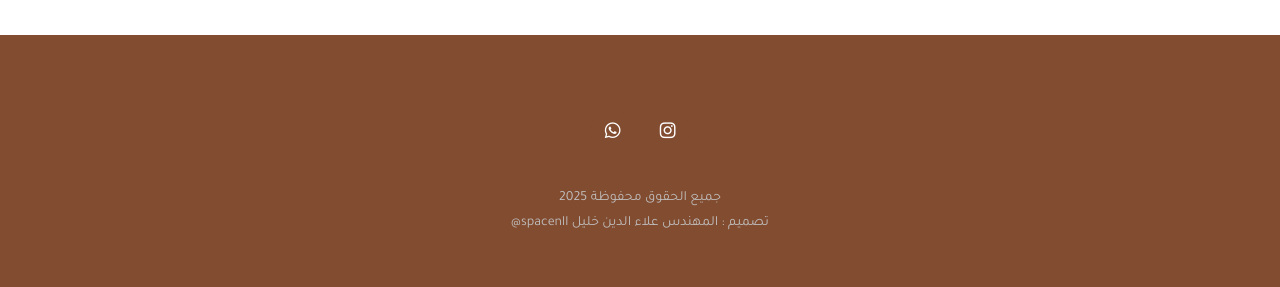
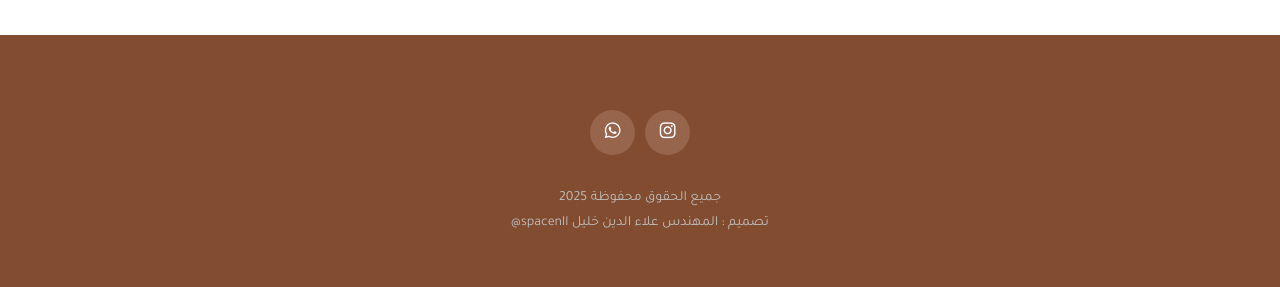
Before and after one commit to spacenll/home, a PHP site: page /shop in a window 1280 px wide. Shown: the part 5508-5795 px from the top of the page. Run offline with PHP 8.4, Linux system fonts and the light colour scheme; some libraries are stand-ins or nearby versions.

Commit message:
Update style.css

```diff
--- a/shop/style.css
+++ b/shop/style.css
@@ -13,7 +13,7 @@
 .social-icons .icon {
     text-decoration: none;
     color: #ffffff;
-    background-color: rgb(130 76 48 / 57%);
+    background-color: rgb(189 149 128 / 34%);
     padding: 10px;
     margin: 5px;
     border-radius: 50%;
```
